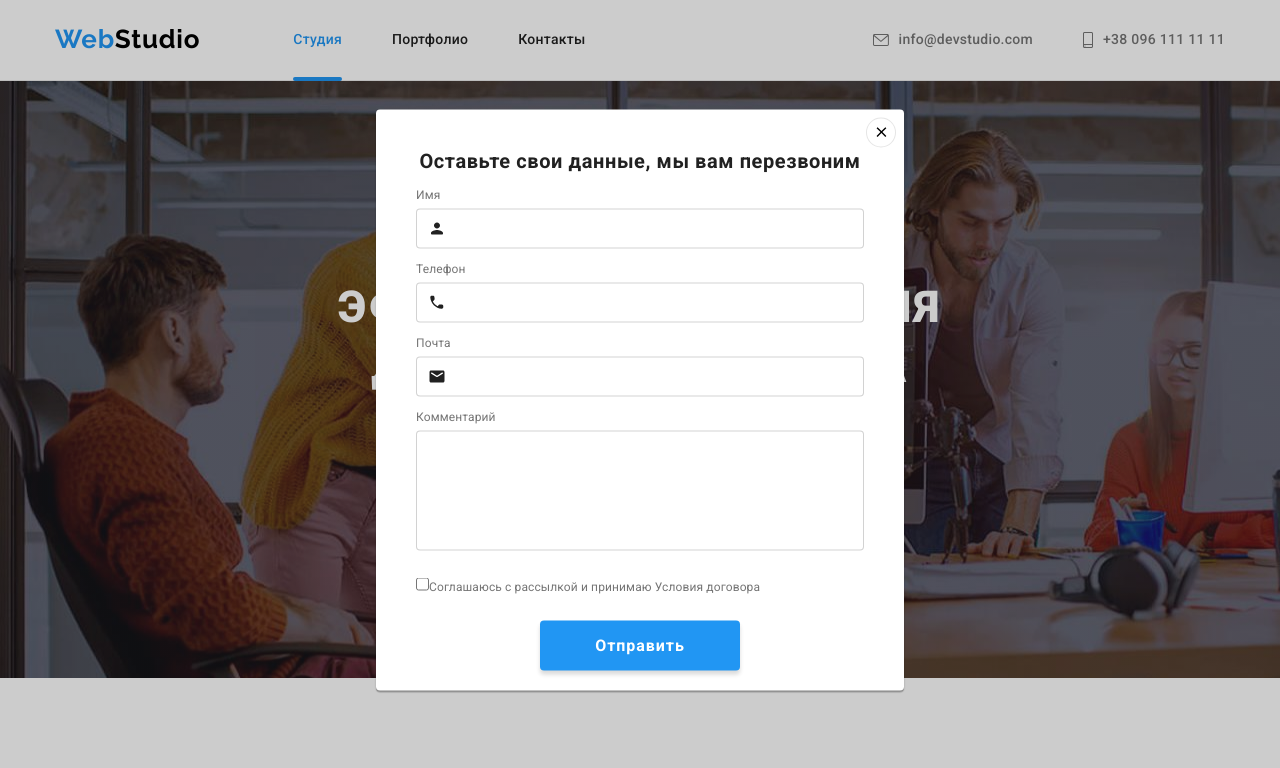
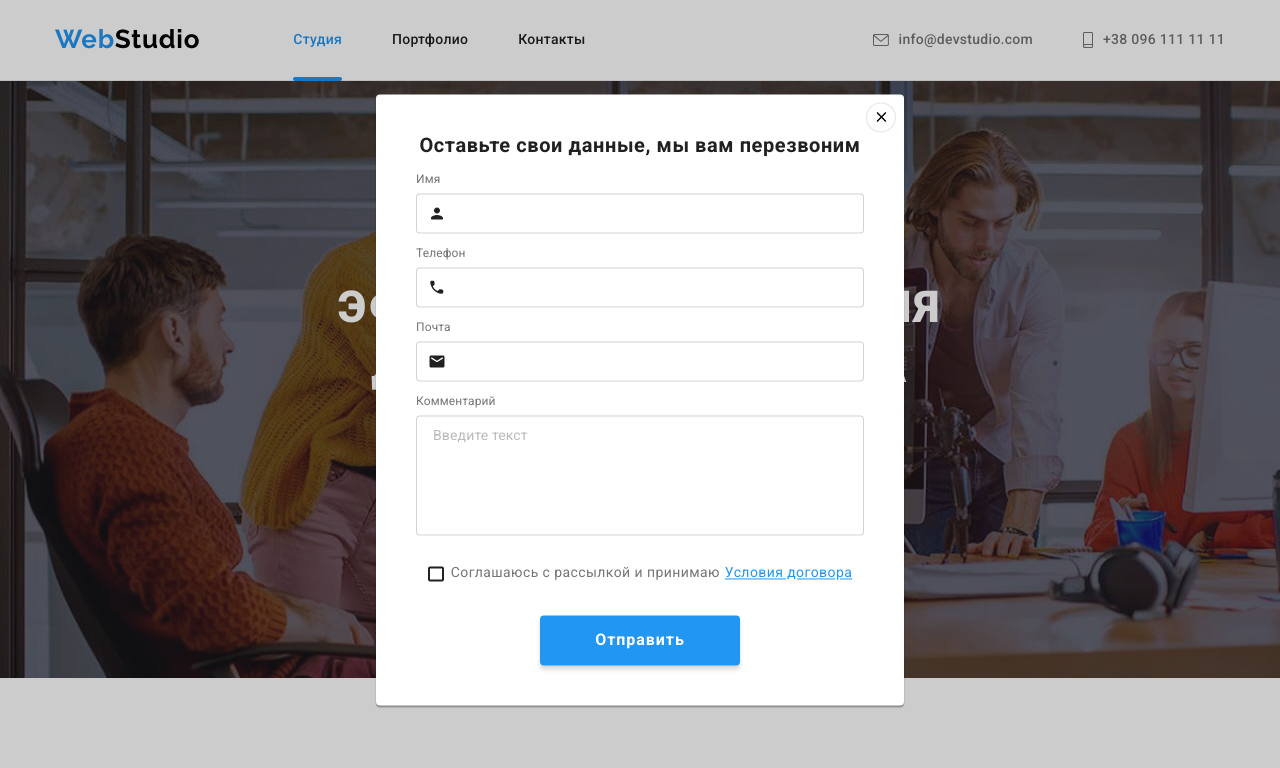
Before and after one commit to Yaroslav-Zozulya/goit-markup-hw-06, a plain HTML site: page index.html in a window 1280 px wide. Shown: the top 768 px of the page. Drawn offline with nearby package versions, Linux system fonts and the light colour scheme.

Commit message:
checkbox to form

```diff
--- a/css/styles.css
+++ b/css/styles.css
@@ -719,8 +719,8 @@ img {
 
 .modal {
     position: absolute;
-    width: 528px;
-    height: 581px;
+    min-width: 528px;
+    min-height: 581px;
     top: 50%;
     left: 50%;
     transform: translate(-50%, -50%) scale(1) rotate(0deg);
@@ -755,6 +755,10 @@ img {
     height: 18px;
 }
 
+.modal-close:hover {
+    fill: var(--links-hover-color);
+}
+
 .is-hidden {
     visibility: hidden;
     opacity: 0;
@@ -778,25 +782,49 @@ img {
 }
 
 .modal-form-label {
+    margin-bottom: 10px;
     font-size: 12px;
     line-height: 1.67;
     letter-spacing: 0.01em;
     color: var(--primery-text-color);
 }
 
+.modal-form-label-message {
+    margin-bottom: 20px;
+}
+
 .form-input-wrap {
     display: block;
     position: relative;
     margin-top: 4px;
-    margin-bottom: 10px;
+}
+
+.form-input-wrap:hover .modal-form-input-icon {
+    fill: var(--links-hover-color);
+}
+
+.form-input-wrap:hover .modal-form-input {
+    border-color: var(--links-hover-color);
 }
 
 .modal-form-input {
     width: 100%;
     height: 40px;
-    padding-left: 30px;
+    padding-left: 42px;
     border: 1px solid rgba(33, 33, 33, 0.2);
     border-radius: 4px;
+    caret-color: var(--links-hover-color);
+    transition: border-color 250ms var(--transition-timing);
+}
+
+.modal-form-input:focus,
+.modal-form-message:focus {
+    outline: none;
+    border-color: var(--links-hover-color);
+}
+
+.modal-form-input:focus + .modal-form-input-icon {
+    fill: var(--links-hover-color);
 }
 
 .modal-form-input-icon {
@@ -807,22 +835,28 @@ img {
     height: 18px;
     transform: translateY(-50%);
     fill: var(--primery-title-color);
+    transition: fill 250ms var(--transition-timing);
 }
 
 .modal-form-message {
     width: 100%;
     height: 120px;
     margin-top: 4px;
-    margin-bottom: 20px;
     padding: 12px 16px;
     border: 1px solid rgba(33, 33, 33, 0.2);
     border-radius: 4px;
     resize: none;
+    caret-color: var(--links-hover-color);
+    transition: border-color 250ms var(--transition-timing);
 }
 
-.modal-form-checkbox {
-    margin-bottom: 30px;
+.modal-form-message::placeholder {
+    font-size: 14px;
+    line-height: 1.14;
+    letter-spacing: 0.01em;
+    color: rgba(117, 117, 117, 0.5);
 }
+
 .modal-form-button {
     align-self: center;
     min-width: 200px;
@@ -839,7 +873,41 @@ img {
     transition: background-color 250ms var(--transition-timing);
 }
 
-.modal-form-button:hover,
+.modal-form-checkbox-label {
+    display: flex;
+    justify-content: center;
+    align-items: center;
+    margin-bottom: 30px;
+    font-size: 14px;
+    line-height: 1.71;
+    letter-spacing: 0.03em;
+    color: var(--primery-text-color);
+    cursor: pointer;
+}
+
+.modal-check-box:checked + .modal-form-checkbox-label::before {
+    border: none;
+    background-image: url(../img/check.svg);
+}
+
+.modal-form-checkbox-label::before {
+    display: block;
+    content: '';
+    width: 16px;
+    height: 15px;
+    margin-right: 7px;
+    cursor: pointer;
+    border: 2px solid var(--primery-title-color);
+    border-radius: 2px;
+}
+
+.modal-form-link {
+    margin-left: 5px;
+    text-decoration-line: underline;
+    color: var(--links-hover-color);
+}
+
+.modal-form-checkbox .modal-form-button:hover,
 .modal-form-button:focus {
     background: var(--button-hover-color);
 }
--- a/index.html
+++ b/index.html
@@ -806,7 +806,14 @@
                     <label class="modal-form-label">
                         Имя
                         <span class="form-input-wrap">
-                            <input class="modal-form-input" type="text" />
+                            <input
+                                class="modal-form-input"
+                                type="text"
+                                name="user-name"
+                                minlength="3"
+                                pattern="[a-zA-Zа-яёА-ЯЁ]+"
+                                title="Допустимы только знаки кириллицы и латиницы"
+                            />
                             <svg class="modal-form-input-icon">
                                 <use
                                     href="./img/icons.svg#icon-user-name"
@@ -817,7 +824,14 @@
                     <label class="modal-form-label">
                         Телефон
                         <span class="form-input-wrap">
-                            <input class="modal-form-input" type="tel" />
+                            <input
+                                class="modal-form-input"
+                                type="tel"
+                                name="user-phone"
+                                minlength="12"
+                                pattern="[0-9]{12}"
+                                title="380123456789"
+                            />
                             <svg class="modal-form-input-icon">
                                 <use href="./img/icons.svg#icon-user-tel"></use>
                             </svg>
@@ -826,7 +840,12 @@
                     <label class="modal-form-label">
                         Почта
                         <span class="form-input-wrap">
-                            <input class="modal-form-input" type="email" />
+                            <input
+                                class="modal-form-input"
+                                type="email"
+                                name="user-email"
+                                required
+                            />
                             <svg class="modal-form-input-icon">
                                 <use
                                     href="./img/icons.svg#icon-user-email"
@@ -834,16 +853,25 @@
                             </svg>
                         </span>
                     </label>
-                    <label class="modal-form-label">
+                    <label class="modal-form-label modal-form-label-message">
                         Комментарий
-                        <textarea class="modal-form-message"></textarea>
+                        <textarea
+                            class="modal-form-message"
+                            name="user-message"
+                            placeholder="Введите текст"
+                        ></textarea>
                     </label>
-                    <label class="modal-form-label">
-                        <input
-                            class="modal-form-checkbox"
-                            type="checkbox"
-                        />Соглашаюсь с рассылкой и принимаю
-                        <a href="#">Условия договора</a>
+                    <input
+                        class="modal-check-box visually-hidden"
+                        type="checkbox"
+                        id="accept"
+                    />
+                    <label
+                        class="modal-form-label modal-form-checkbox-label"
+                        for="accept"
+                    >
+                        Соглашаюсь с рассылкой и принимаю
+                        <a href="#" class="modal-form-link">Условия договора</a>
                     </label>
                     <button class="modal-form-button" type="submit">
                         Отправить
```
Also changed, not shown: img/check.svg (added).
